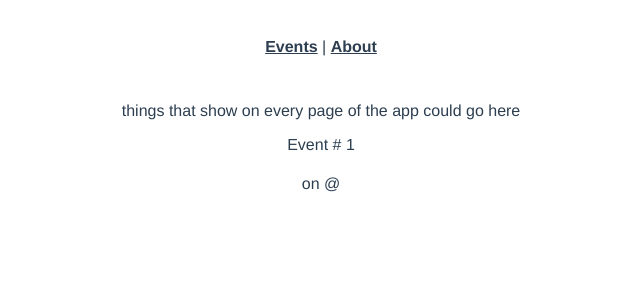
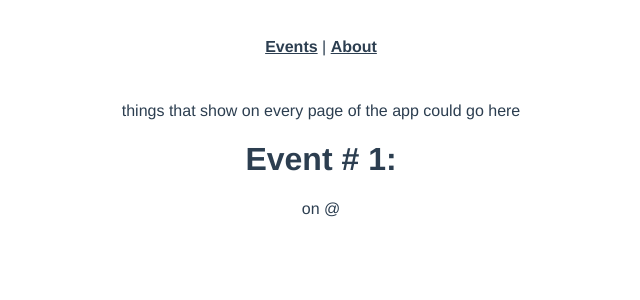
Before and after one commit to bkleinen/real-world-vue3, a Vue app: page /event/1 in a window 1280 px wide. Shown: the top 300 px of the page, without its empty margins (319-959 px from the left). Built offline with nearby package versions, Linux system fonts and the light colour scheme; no server answers.

Commit message:
L6 pass id as prop

```diff
--- a/src/router/index.js
+++ b/src/router/index.js
@@ -12,7 +12,8 @@ const routes = [
   {
     path: "/event/:id",
     name: "EventDetails",
-    component: EventDetails
+    component: EventDetails,
+    props: true
   },
   {
     path: "/about",
--- a/src/views/EventDetails.vue
+++ b/src/views/EventDetails.vue
@@ -1,7 +1,7 @@
 <template>
   <div>
-    <span>Event # {{ $route.params.id }}</span>
-    <h1>{{ event.title }}</h1>
+    <span></span>
+    <h1>Event # {{ this.id }}: {{ event.title }}</h1>
     <p>{{ event.time }} on {{ event.date }} @ {{ event.location }}</p>
     <p>{{ event.description }}</p>
   </div>
@@ -11,13 +11,14 @@
 import EventService from "@/services/eventService";
 
 export default {
+  props: ['id'],
   data() {
     return {
       event: {  },
     }
   },
   created(){
-    EventService.getEvent(this.$route.params.id )
+    EventService.getEvent(this.id )
       .then( response =>{
         //console.log(response)
         this.event = response.data
```
